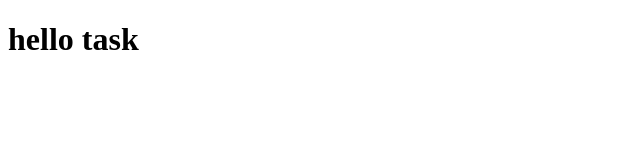
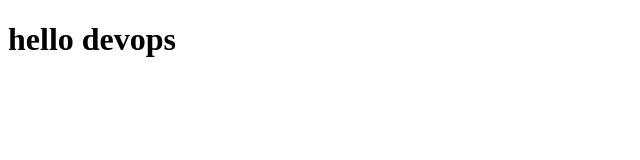
Before and after one commit to kavyaraj1/devpro, a plain HTML site: page index.html in a window 1280 px wide. Shown: the full height of the page, 0-640 px from the left. Drawn offline with Linux system fonts and the light colour scheme.

Commit message:
Update index.html

```diff
--- a/index.html
+++ b/index.html
@@ -6,6 +6,6 @@
     <title>Document</title>
 </head>
 <body>
-   <h1>hello task</h1>
+   <h1>hello devops</h1>
 </body>
 </html>
```
